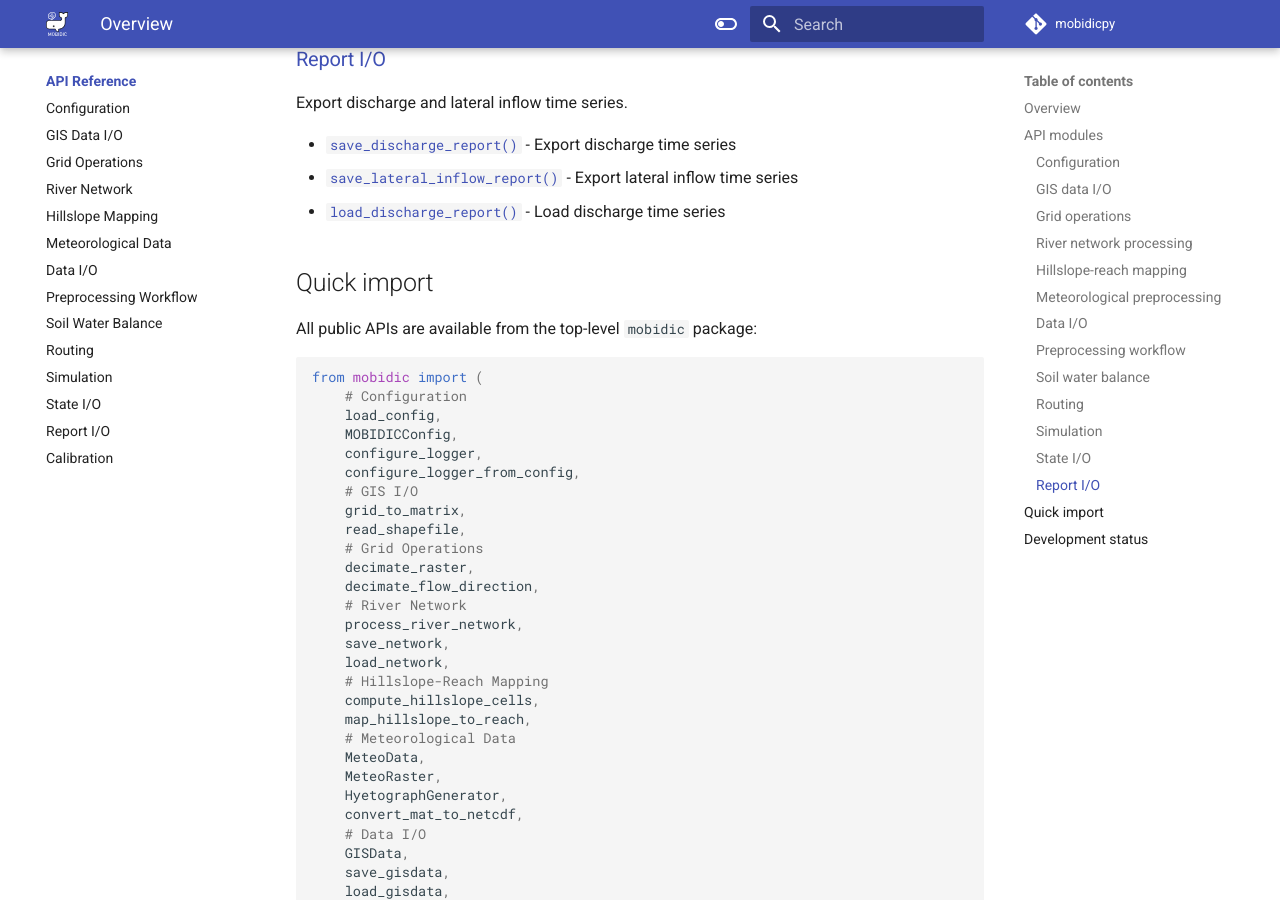
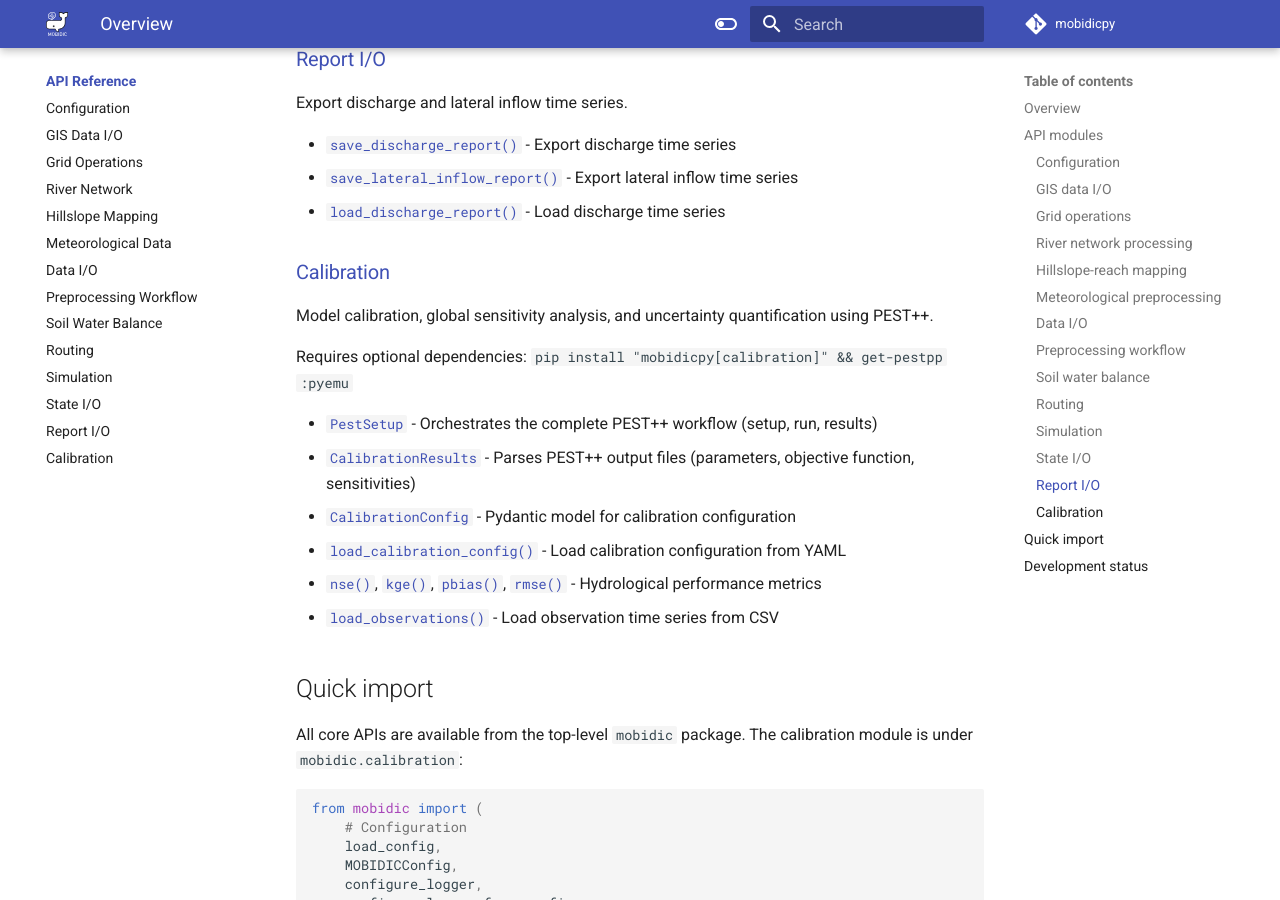
Before and after one commit to mobidichydro/MOBIDICpy, an MkDocs documentation site: the page built from docs/reference/index.md, in a window 1280 px wide and 900 px high, scrolled down 2933 px. Built offline with MkDocs 1.6.1 and Material for MkDocs 9.7.7, drawn with Linux system fonts in a browser that asks for light colours; a script that is not in the unit is left out; comment, search, counter and statistics services are not loaded; some of the changed text lies outside the part shown.

Commit message:
Updated documentation to include new calibration and sensitivity analysis features

````diff
--- a/docs/reference/index.md
+++ b/docs/reference/index.md
@@ -95,9 +95,21 @@ Export discharge and lateral inflow time series.
 - [`save_lateral_inflow_report()`](report.md#mobidic.io.report.save_lateral_inflow_report) - Export lateral inflow time series
 - [`load_discharge_report()`](report.md#mobidic.io.report.load_discharge_report) - Load discharge time series
 
+### [Calibration](calibration.md)
+Model calibration, global sensitivity analysis, and uncertainty quantification using PEST++.
+
+Requires optional dependencies: `pip install "mobidicpy[calibration]" && get-pestpp :pyemu`
+
+- [`PestSetup`](calibration.md#mobidic.calibration.pest_setup.PestSetup) - Orchestrates the complete PEST++ workflow (setup, run, results)
+- [`CalibrationResults`](calibration.md#mobidic.calibration.results.CalibrationResults) - Parses PEST++ output files (parameters, objective function, sensitivities)
+- [`CalibrationConfig`](calibration.md#mobidic.calibration.config.CalibrationConfig) - Pydantic model for calibration configuration
+- [`load_calibration_config()`](calibration.md#mobidic.calibration.config.load_calibration_config) - Load calibration configuration from YAML
+- [`nse()`](calibration.md#mobidic.calibration.metrics.nse), [`kge()`](calibration.md#mobidic.calibration.metrics.kge), [`pbias()`](calibration.md#mobidic.calibration.metrics.pbias), [`rmse()`](calibration.md#mobidic.calibration.metrics.rmse) - Hydrological performance metrics
+- [`load_observations()`](calibration.md#mobidic.calibration.observation.load_observations) - Load observation time series from CSV
+
 ## Quick import
 
-All public APIs are available from the top-level `mobidic` package:
+All core APIs are available from the top-level `mobidic` package. The calibration module is under `mobidic.calibration`:
 
 ```python
 from mobidic import (
@@ -177,9 +189,12 @@ MOBIDICpy's currently implemented features (v0.0.1):
 - ✅ Simulation engine (basic)
 - ✅ State I/O (NetCDF)
 - ✅ Report I/O (CSV/Parquet discharge time series)
+- ✅ Calibration and sensitivity analysis (PEST++ coupling via pyemu)
 
 Coming soon:
 
 - ⏳ Energy balance module (1L, 5L schemes, Snow)
 - ⏳ Groundwater models (Linear, Linear_mult, Dupuit, MODFLOW)
 - ⏳ Advanced routing (Muskingum-Cunge)
+- ⏳ Meteorological data gap filling and quality control
+- ⏳ CLI interface
````
Also changed, not shown: docs/index.md (+9 -3 lines), docs/introduction.md (+18 -0 lines).
